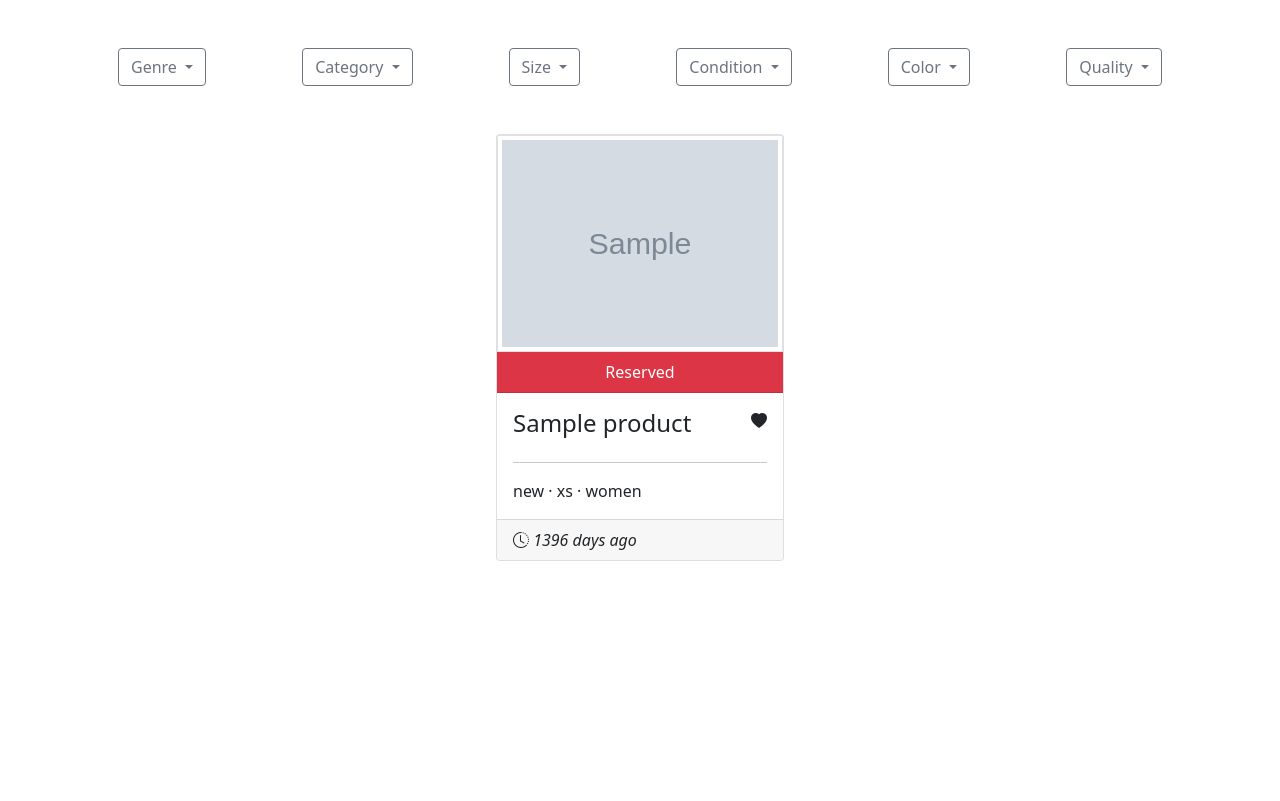
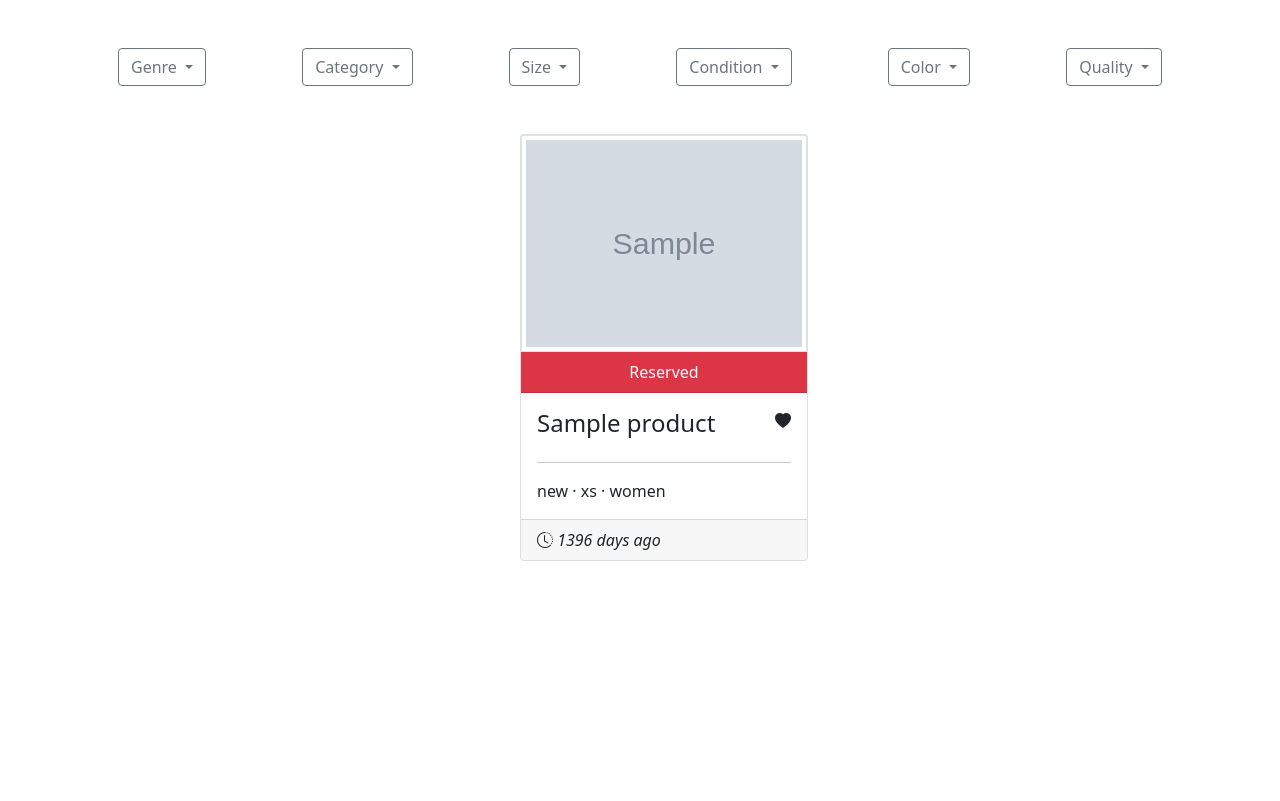
Before and after one commit to LudoTreb/Swapping-place, a Django app: page /swapping/ in a window 1280 px wide. Shown: the part 72-873 px from the top of the page. Run offline with Django 4.2, Linux system fonts and the light colour scheme; tables that the repository leaves empty hold one stand-in row (values such as "Sample post"); grey boxes marked "Sample" are stand-in pictures.

Commit message:
add som margin right to the card.

```diff
--- a/templates/swapping/product_list.html
+++ b/templates/swapping/product_list.html
@@ -70,7 +70,7 @@
 <div class="container-sm d-flex justify-content-center mt-5">
     {% for product in product_list %}
     <a class="text-decoration-none text-reset" href="{{ product.get_absolute_url }}">
-        <div class="card" style="width: 18rem;">
+        <div class="card ms-5" style="width: 18rem;">
             {% if product.image %}
                 <img class="img-thumbnail" style="border-radius: 0%;" src="{{ product.image.url }}" alt="">
             {% endif %}
```
